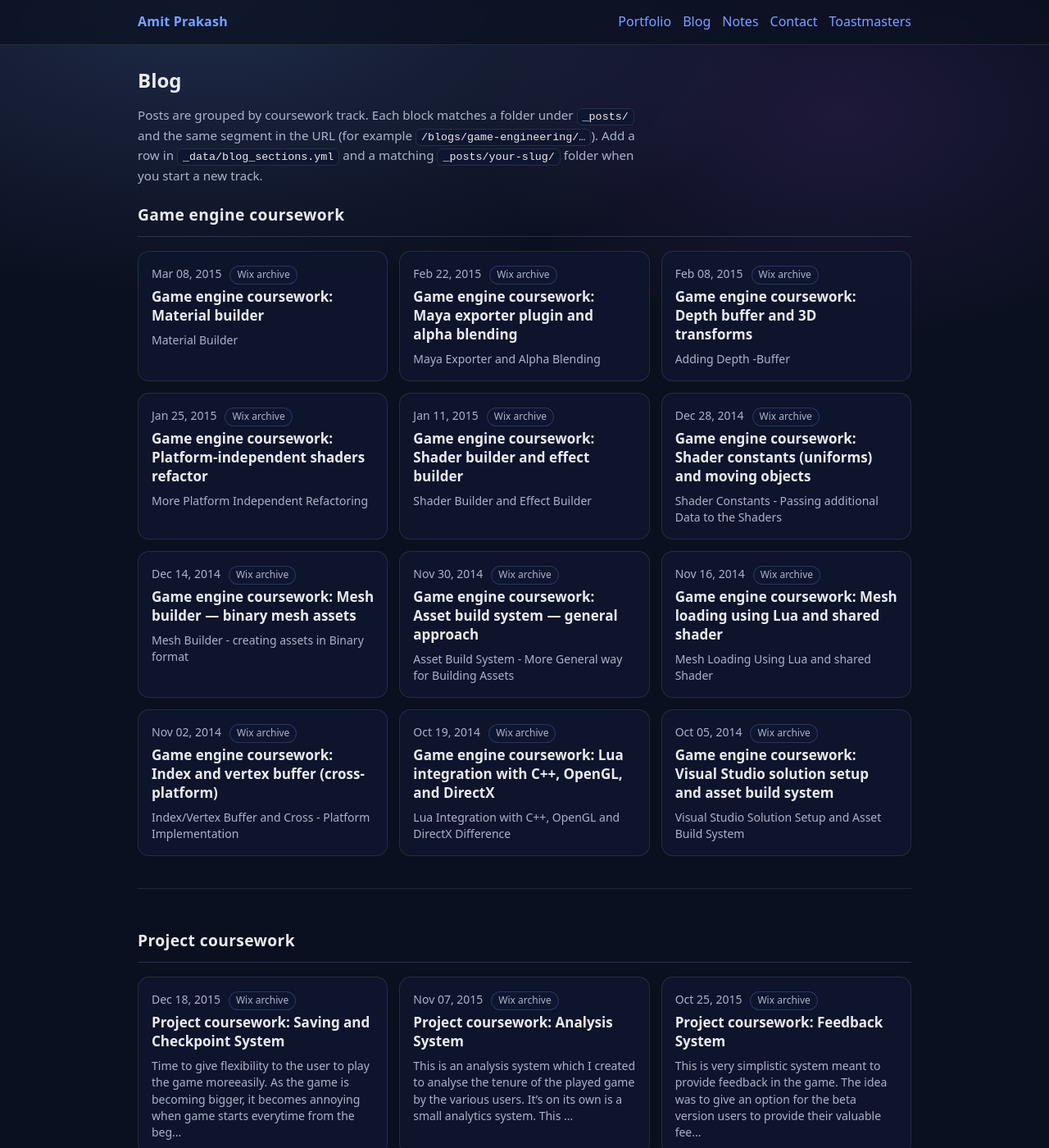
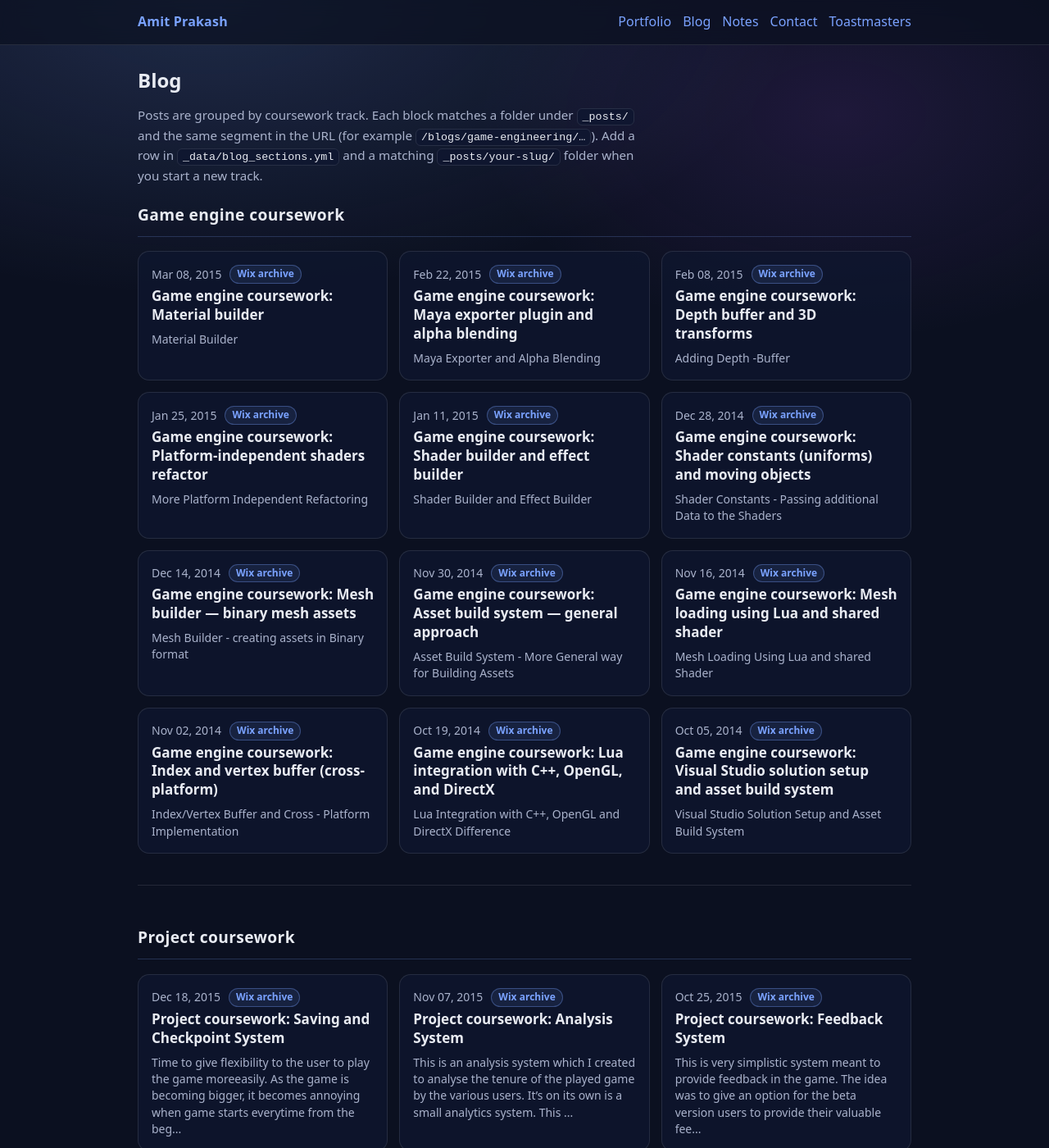
Before and after one commit to amitprakash07/amitprakash07.github.io, a Jekyll site: the page built from blogs/index.html, in a window 1280 px wide and 1400 px high. Shown: the whole window at 82% size. Built offline with Jekyll 4.4.1, drawn with Linux system fonts in a browser that asks for light colours.

Commit message:
Update style

```diff
--- a/assets/css/style.css
+++ b/assets/css/style.css
@@ -153,26 +153,30 @@ a:hover { text-decoration: underline; }
 .blog-index-card__date {
   color: var(--muted);
   font-size: 14px;
+  display: flex;
+  align-items: center;
+  gap: 10px;
+  flex-wrap: wrap;
 }
 
 .blog-index-badge {
   display: inline-flex;
   align-items: center;
   gap: 6px;
-  margin-left: 10px;
   padding: 2px 8px;
   border-radius: 999px;
   border: 1px solid var(--border);
   font-size: 12px;
+  font-weight: 700;
   line-height: 1.4;
   white-space: nowrap;
   vertical-align: middle;
 }
 
 .blog-index-badge--wix {
-  color: var(--muted);
-  background: rgba(15, 23, 48, 0.9);
-  border-color: rgba(122, 162, 255, 0.22);
+  color: var(--link);
+  background: rgba(122, 162, 255, 0.10);
+  border-color: rgba(122, 162, 255, 0.35);
 }
 
 .blog-index-card__title {
```
